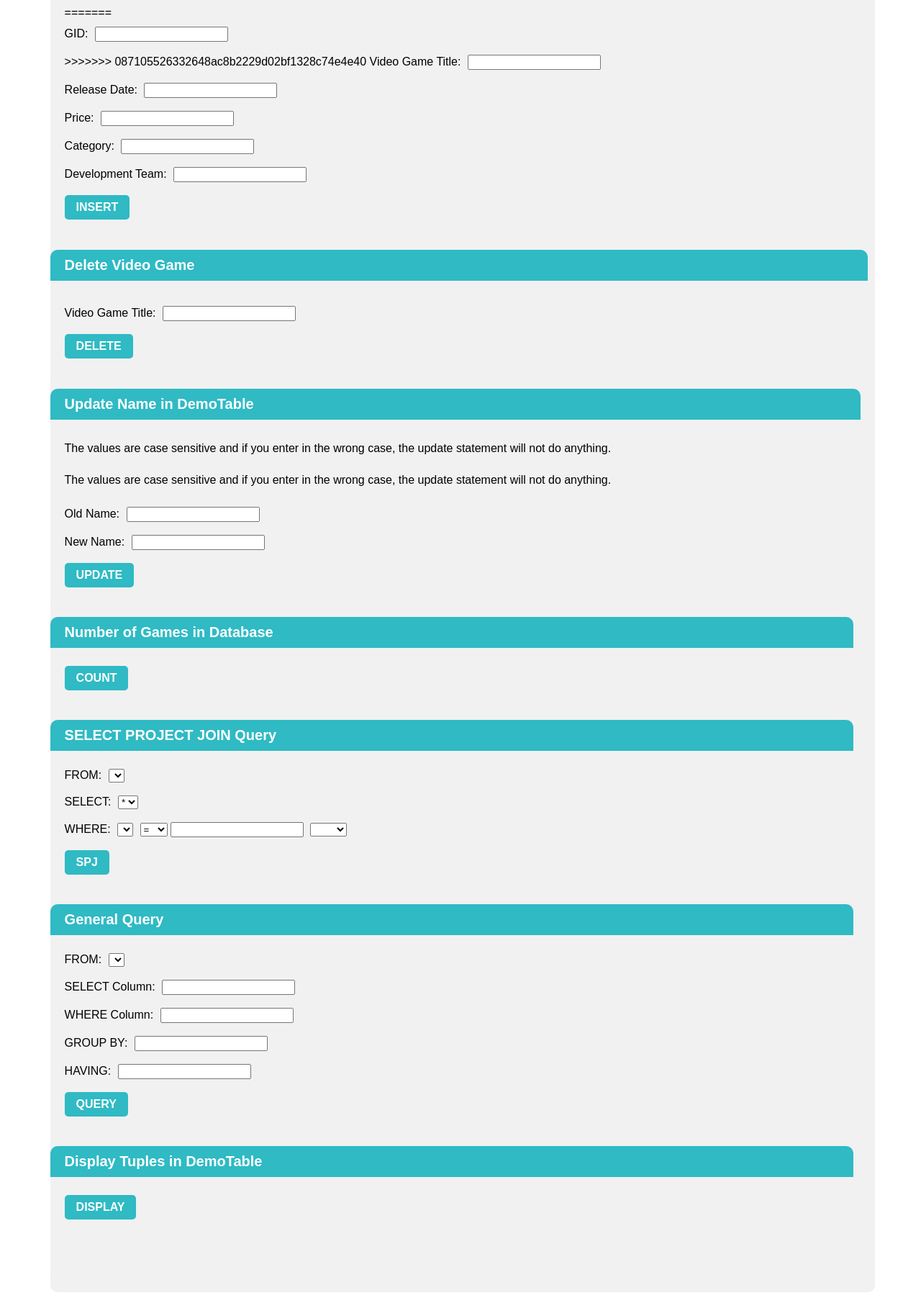
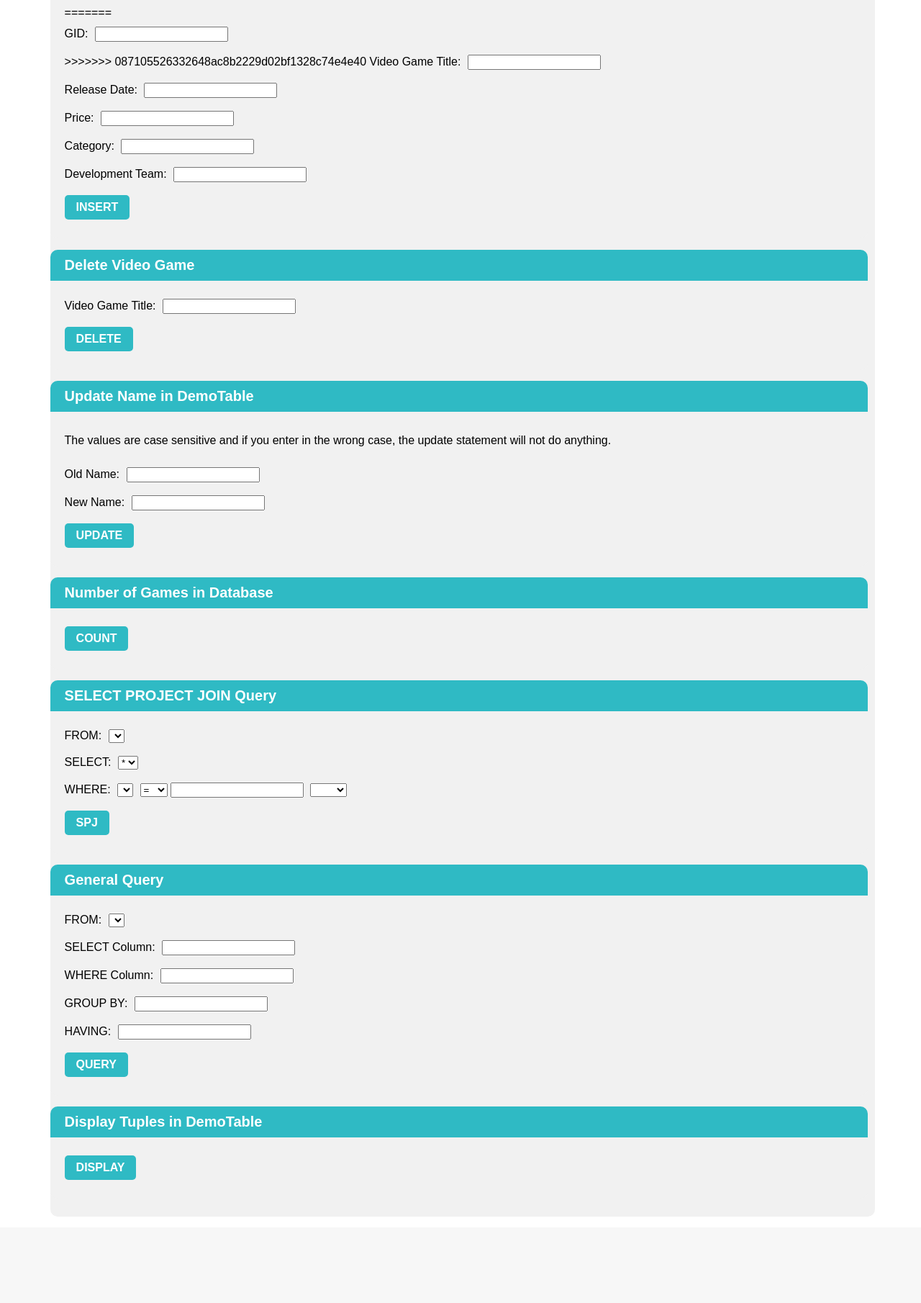
Before and after one commit to glenren/video_game_database, a PHP site: page / in a window 1280 px wide. Shown: the part 394-2204 px from the top of the page at 72% size. After the commit the page ends 2033 px from the top, so only its background shows below. Run offline with PHP 8.4, Linux system fonts and the light colour scheme; data that the repository does not hold is empty.

Commit message:
Update dml.php

```diff
--- a/pages/dml.php
+++ b/pages/dml.php
@@ -61,7 +61,6 @@ function handleDeleteRequest()
 }
 ?>
 <h3> Delete Video Game</h3>
-<div><form method="POST" action="index.php">
 <div class="outer"><form method="POST" action="index.php">
     Video Game Title: <input type="text" name="gameTitle"><br /><br />
     <input type="submit" name="postAction" value="<?= $postDelete ?>"></p>
@@ -89,7 +88,6 @@ function handleUpdateRequest()
 ?>
 
 <h3>Update Name in DemoTable</h3>
-<div><p>The values are case sensitive and if you enter in the wrong case, the update statement will not do anything.</p>
 <div class="outer"><p>The values are case sensitive and if you enter in the wrong case, the update statement will not do anything.</p>
 <br/>
 <form method="POST" action="index.php">
```
